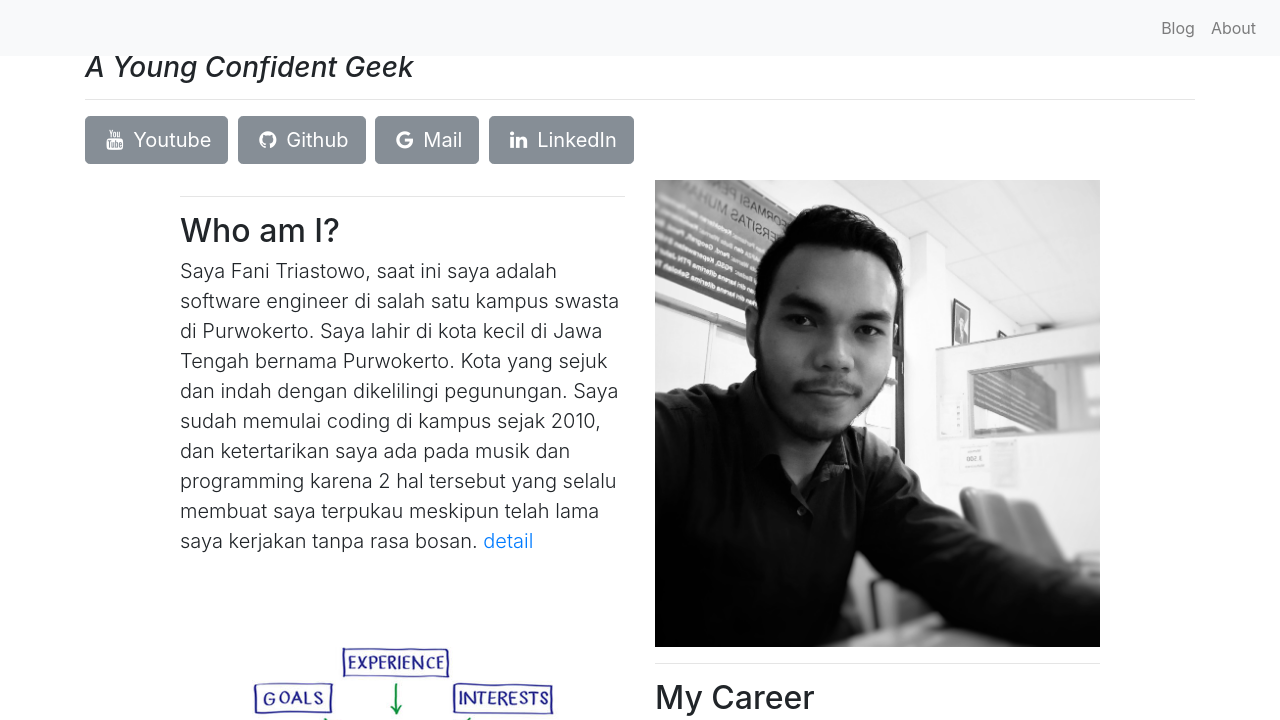
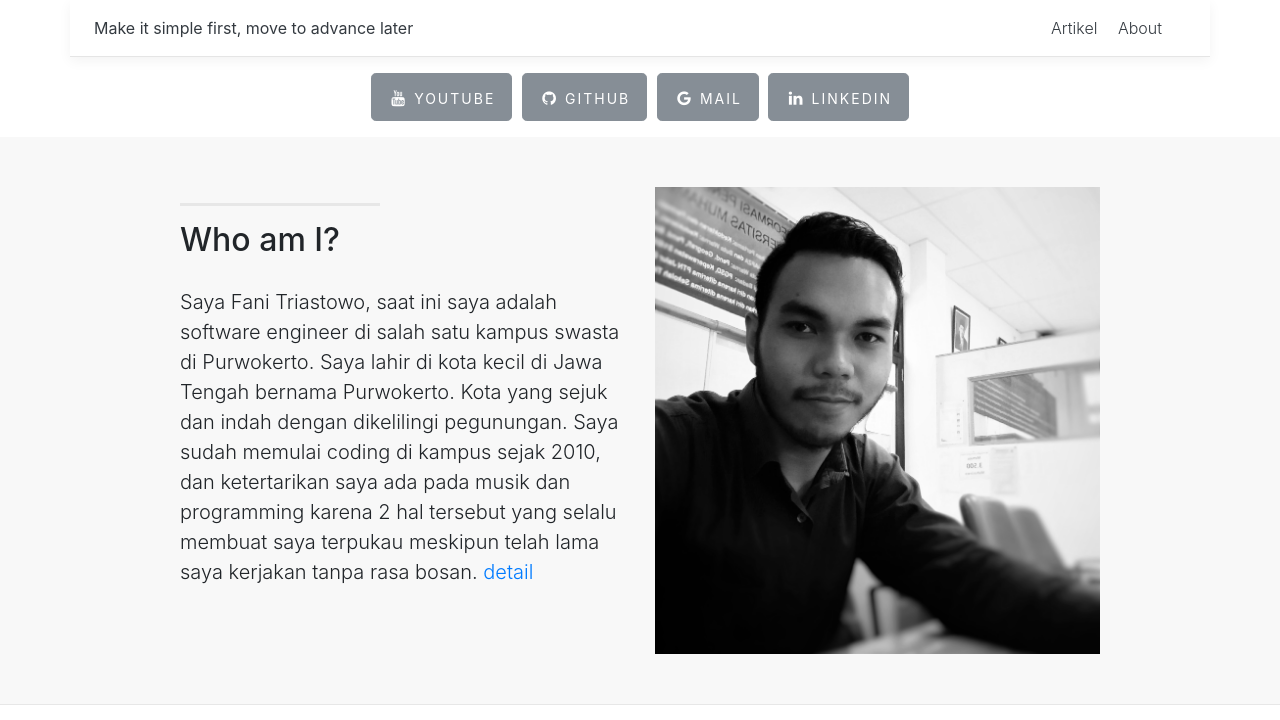
Before and after one commit to fanitriastowo/fanitriastowo.github.io, a plain HTML site: page about.html in a window 1280 px wide. Shown: the top 720 px of the page. Drawn offline with Linux system fonts and the light colour scheme.

Commit message:
perbaikan about page

```diff
--- a/about.html
+++ b/about.html
@@ -26,7 +26,7 @@
    <meta name="msapplication-TileImage" content="assets/favicon/ms-icon-144x144.png">
    <meta name="theme-color" content="#ffffff">
 
-   <title>Fani Triastowo</title>
+   <title>About</title>
 
    <!-- Bootstrap core CSS -->
    <link href="vendor/bootstrap/css/bootstrap.min.css" rel="stylesheet">
@@ -37,33 +37,26 @@
          rel="stylesheet" type="text/css">
 
    <!-- Custom styles for this template -->
-   <link href="css/landing-page.css" rel="stylesheet">
+   <link href="css/main.css" rel="stylesheet">
 
 </head>
 
 <body>
 
 <!-- Navigation -->
-<nav class="navbar navbar-expand-lg navbar-light bg-light fixed-top">
-   <div class="collapse navbar-collapse" id="navbarResponsive">
-      <ul class="navbar-nav ml-auto">
-         <li class="nav-item">
-            <a class="nav-link" href="index.html">Blog</a>
-         </li>
-         <li class="nav-item">
-            <a class="nav-link" href="about.html">About</a>
-         </li>
-      </ul>
-   </div>
-</nav>
+<!-- navbar -->
+<div class="container d-flex flex-column flex-md-row align-items-center p-3 px-md-4 mb-3 bg-white border-bottom box-shadow">
+  <a href="index.html" class="my-0 mr-md-auto font-weight-normal text-dark">Make it simple first, move to advance later</a>
+  <nav class="my-2 my-md-0 mr-md-3">
+    <a class="p-2 text-dark" href="archive.html">Artikel</a>
+    <a class="p-2 text-dark" href="about.html">About</a>
+  </nav>
+</div>
 
 <!-- Header -->
 <header class="intro-header">
    <div class="container">
       <div id="contact" class="intro-message">
-         <h1>Fani Triastowo</h1>
-         <h3><i>A Young Confident Geek</i> </h3>
-         <hr class="intro-divider">
          <ul class="list-inline intro-social-buttons">
             <li class="list-inline-item">
                <a href="https://www.youtube.com/channel/UCk7SovF_qWeRBKnetIUzqJg/videos"
@@ -176,27 +169,18 @@
 </section>
 <!-- /.content-section-a -->
 
+
 <!-- Footer -->
-<footer>
-   <div class="container">
-      <p class="copyright text-muted small">Copyright &copy; Fani Triastowo 2017. All Rights reserved</p>
-   </div>
+<footer class="footer">
+	<div class="container">
+		<span class="text-muted">Copyright &copy;Recursenews. 2010 - 2020 All Rights reserved</span>
+	</div>
 </footer>
 
 <!-- Bootstrap core JavaScript -->
 <script src="vendor/jquery/jquery.min.js"></script>
 <script src="vendor/popper/popper.min.js"></script>
 <script src="vendor/bootstrap/js/bootstrap.min.js"></script>
-<!-- Global site tag (gtag.js) - Google Analytics -->
-<script async src="https://www.googletagmanager.com/gtag/js?id=UA-114904032-1"></script>
-<script>
-  window.dataLayer = window.dataLayer || [];
-  function gtag(){dataLayer.push(arguments);}
-  gtag('js', new Date());
-
-  gtag('config', 'UA-114904032-1');
-</script>
-
 
 </body>
 
```
Also changed, not shown: index.html (+2 -2 lines).
